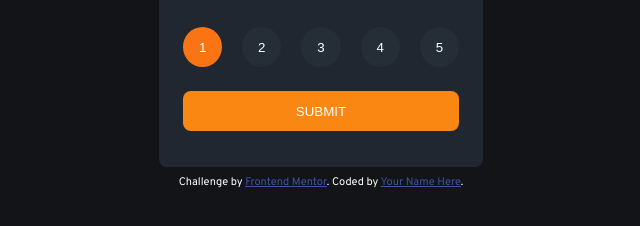
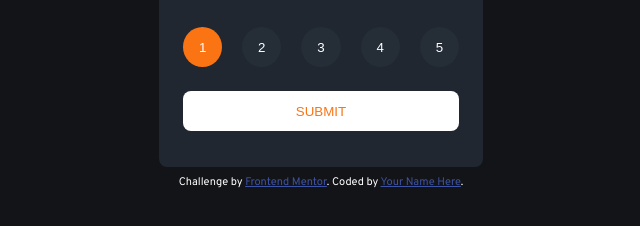
Before and after one commit to leokazuyukinagatani/interactive-rating-component, a plain HTML site: page index.html in a window 1280 px wide. In both pictures the pointer is over the button "SUBMIT". Shown: the part 402-628 px from the top of the page, without its empty margins (319-959 px from the left). Drawn offline with Linux system fonts and the light colour scheme.

Commit message:
feat: cursor pointer and hover button

```diff
--- a/style.css
+++ b/style.css
@@ -141,10 +141,12 @@ button.submit {
   border-radius: 0.5rem;
   border: none;
   transition: background-color 0.2s;
+  cursor: pointer;
 }
 
 button.submit:hover {
-  background-color: var(--orange-300);
+  background-color: var(--white);
+  color: var(--orange-500);
 }
 
 #selected {
```
